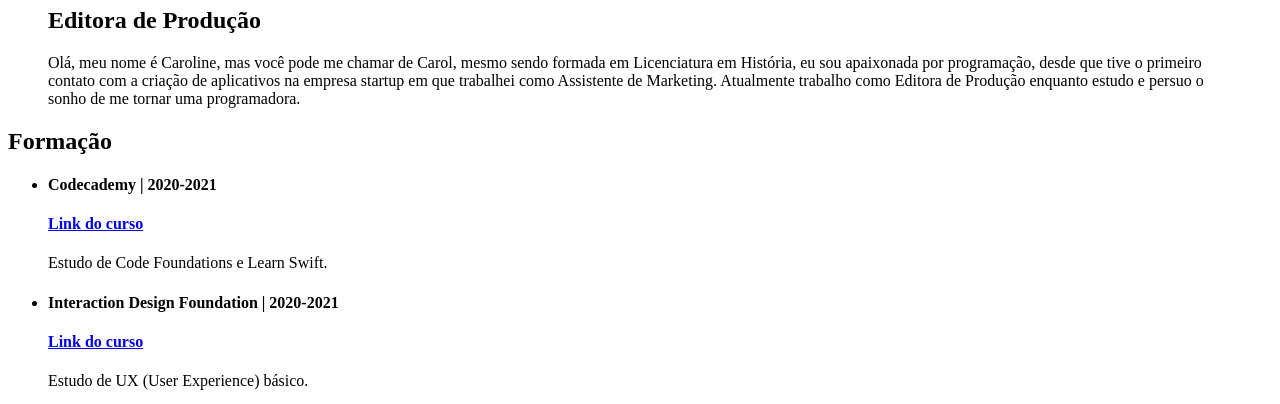
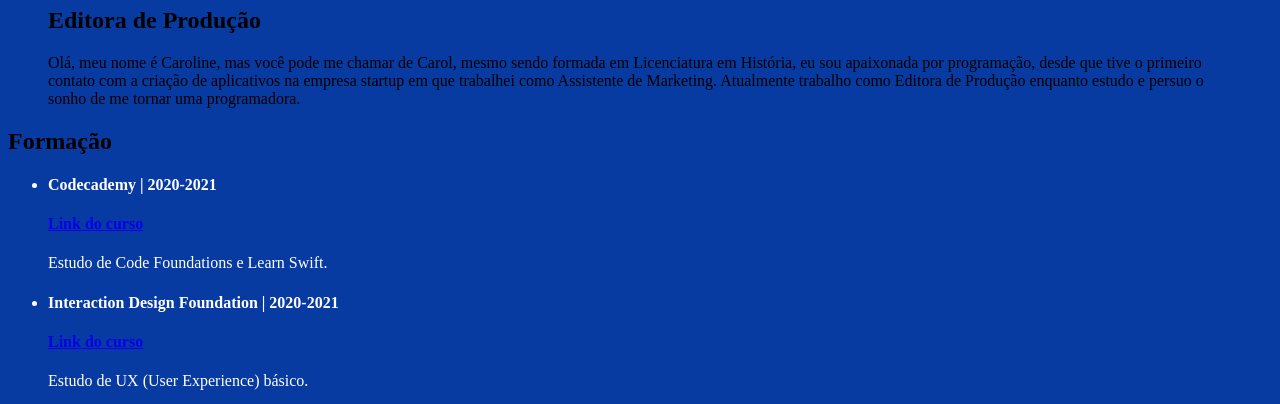
Before and after one commit to CarolANikolic/minas-programam-projeto-final, a plain HTML site: page index.html in a window 1280 px wide. Shown: the part 376-780 px from the top of the page. Drawn offline with Linux system fonts and the light colour scheme.

Commit message:
mudando titulo

```diff
--- /dev/null
+++ b/css/style.css
@@ -0,0 +1,6 @@
+body {
+    background-color: #083BA2;
+}
+.formacao {
+color: white
+}
--- a/index.html
+++ b/index.html
@@ -4,7 +4,8 @@
     <meta charset="UTF-8"/>
     <meta name="keywords" content="Caroline Almeida Nikolic, portfolio, editora de produção, escritora, programmer"/>
     <meta description="Portfólio de Caroline Almeida Nikolic"/>
-    <title>Portfólio</title>
+    <title>Portfólio-GitHub</title>
+    <link rel="stylesheet" href="css/style.css">
 </head>
 <body>
     <main>
@@ -16,7 +17,7 @@
         </figure>
     <section>
         <h1>Formação</h1>
-        <ul>
+        <ul class="formacao">
             <li>
                 <h4>Codecademy | 2020-2021</h4>
                 <h4>
```
